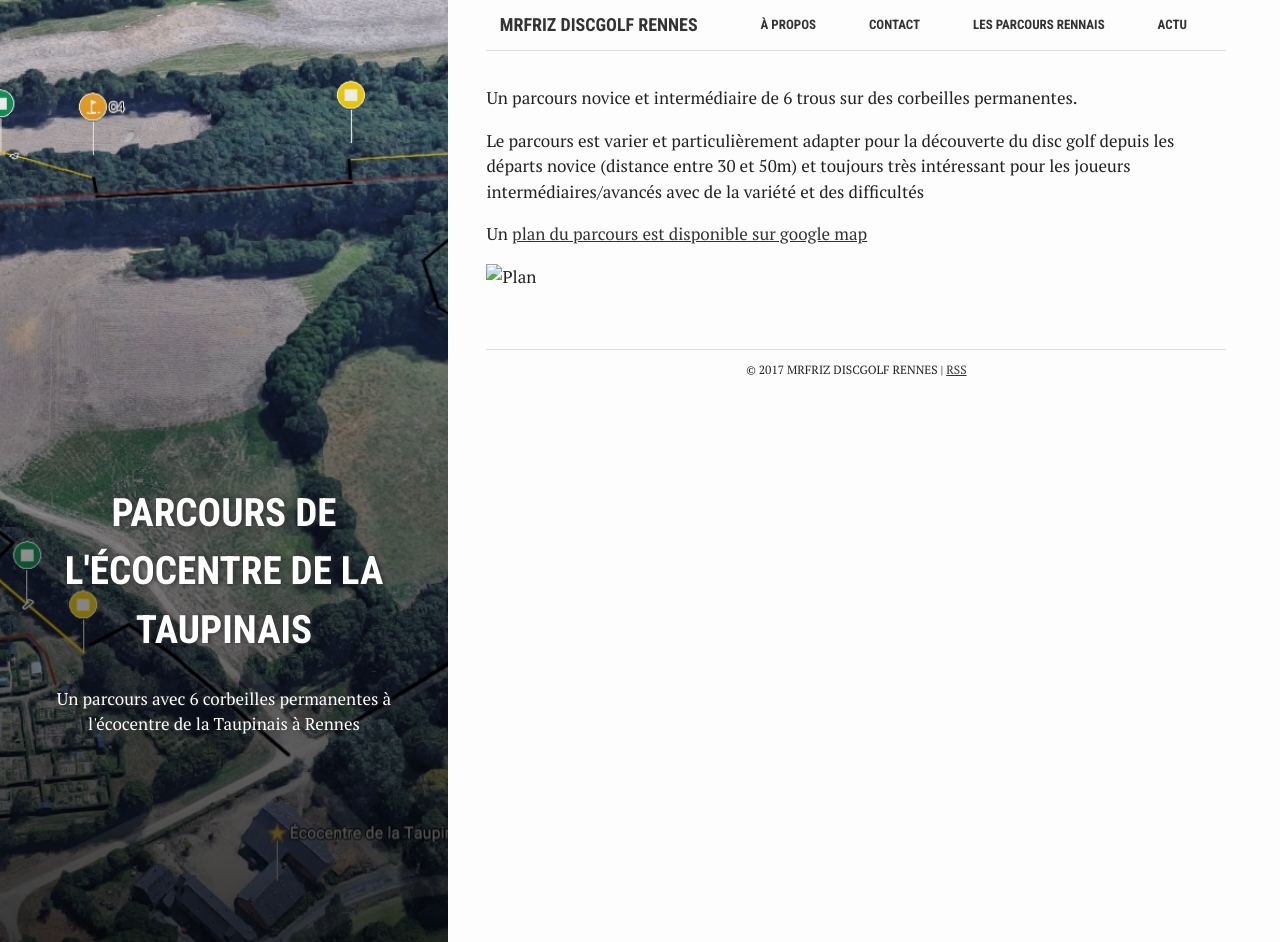
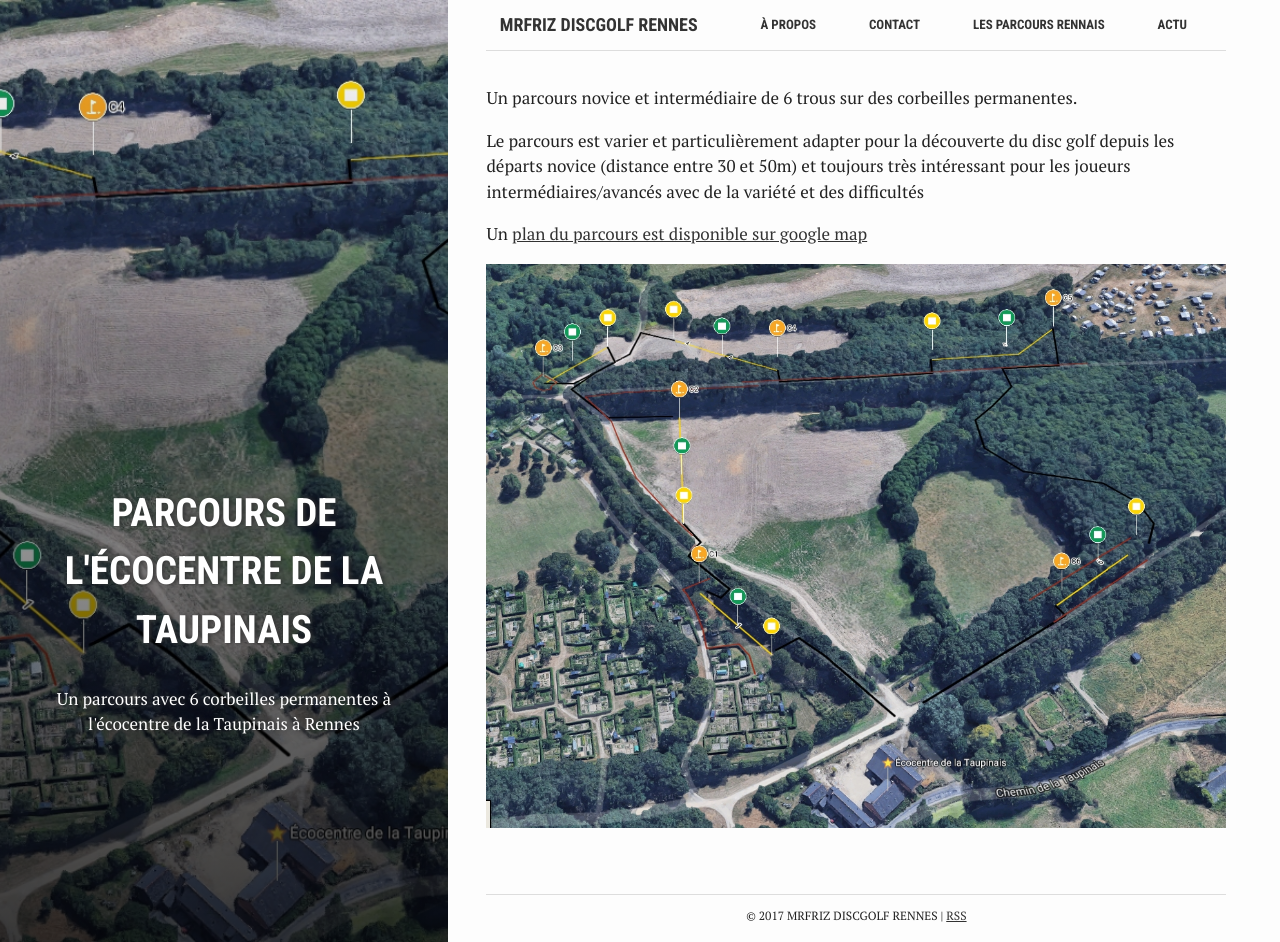
Before and after one commit to MrFriz/discgolf, a Jekyll site: the page built from _parcours/ecocentre.md, in a window 1280 px wide and 942 px high. Built offline with Jekyll 4.4.1, drawn with Linux system fonts in a browser that asks for light colours.

Commit message:
upadet ecocentre

```diff
--- a/_parcours/ecocentre.md
+++ b/_parcours/ecocentre.md
@@ -14,4 +14,4 @@ et toujours très intéressant pour les joueurs intermédiaires/avancés avec de
 
 Un [plan du parcours est disponible sur google map](https://www.google.fr/maps/@48.0992779,-1.7180593,437a,35y,192.76h,38.65t/data=!3m1!1e3!4m2!6m1!1s1qNKpiMWh18t1XD3v0YvOF00kRDs)
 
-![Plan](ecocentre/map.jpg)
+![Plan](/assets/images/ecocentre/map.jpg)
```
